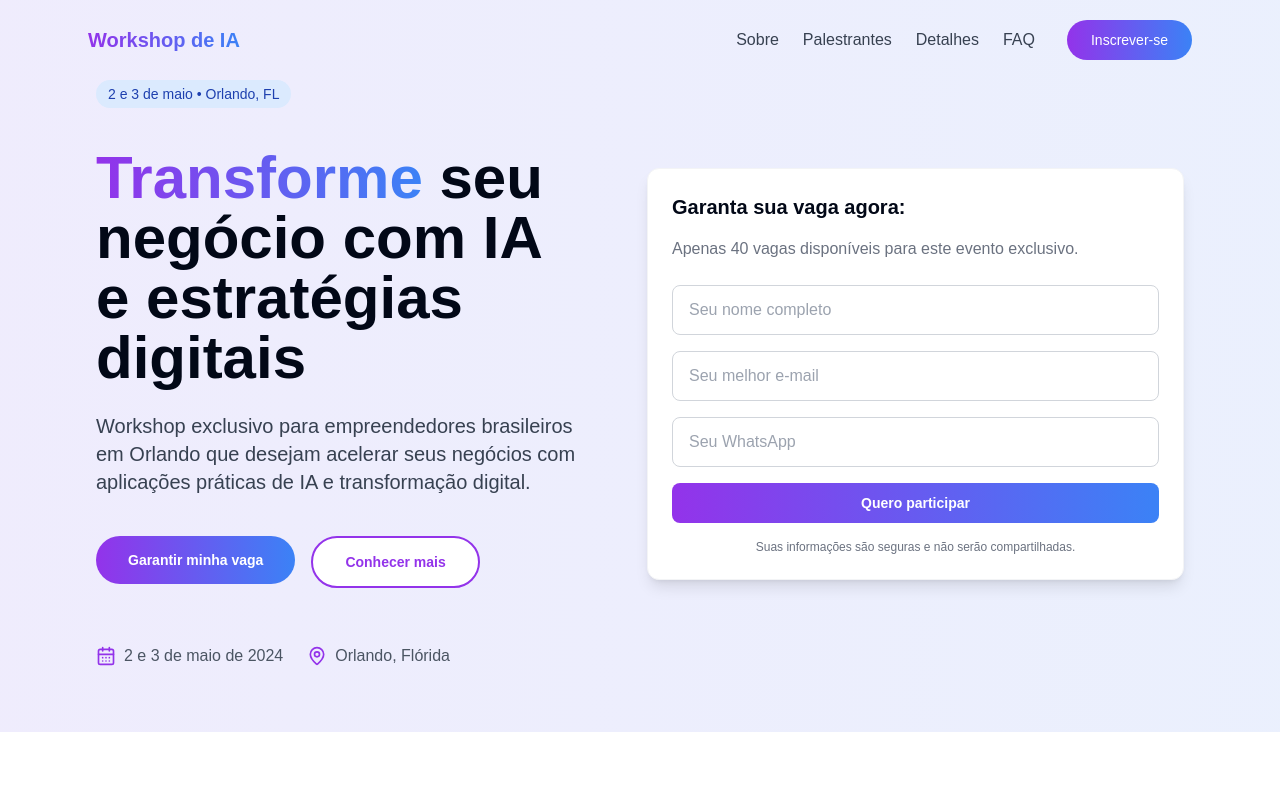
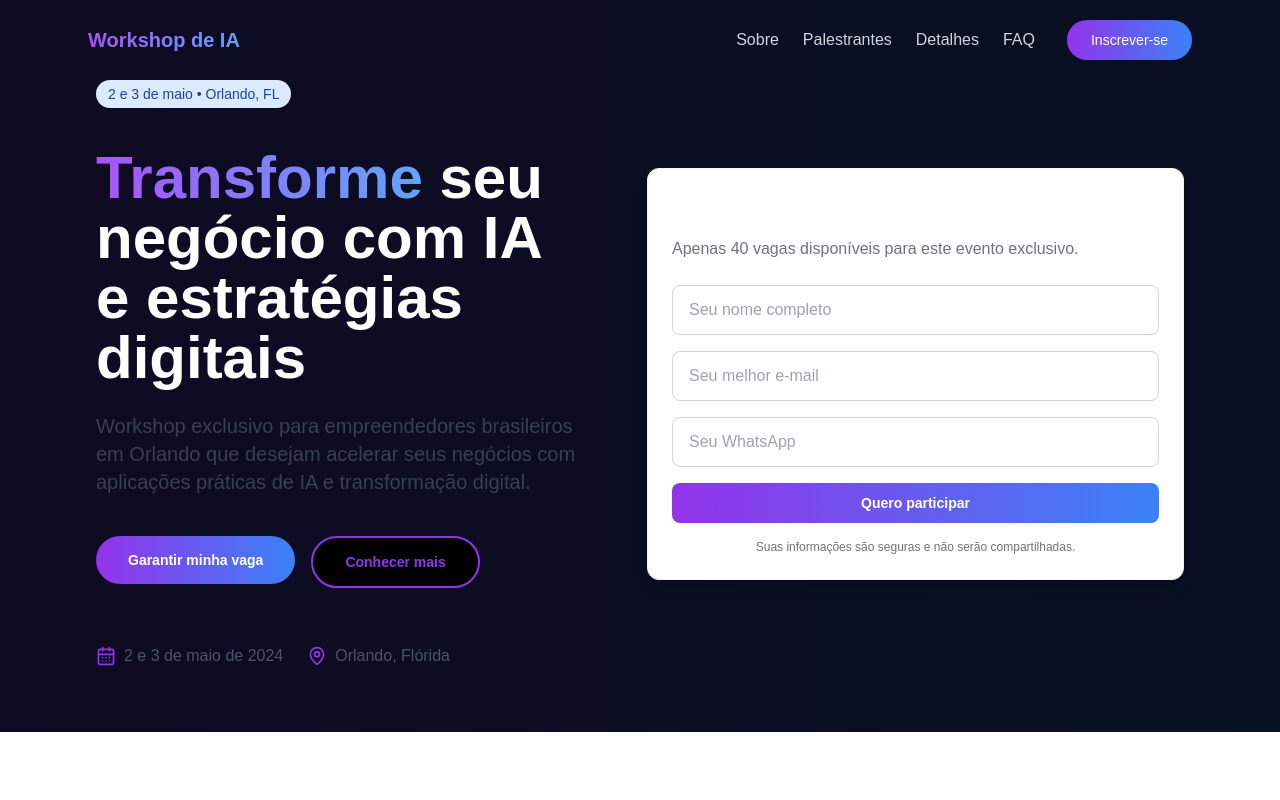
Before and after one commit to cacaogithu/imers, a React (Vite) app: page / in a window 1280 px wide. Shown: the top 800 px of the page. Built offline with nearby package versions, Linux system fonts and the light colour scheme.

Commit message:
Refactor: Apply dark mode styles
This commit refactors the application to use a dark mode theme, including a black background and white fonts.

```diff
--- a/index.html
+++ b/index.html
@@ -16,6 +16,12 @@
     <meta name="twitter:card" content="summary_large_image" />
     <meta name="twitter:site" content="@lovable_dev" />
     <meta name="twitter:image" content="https://lovable.dev/opengraph-image-p98pqg.png" />
+    <style>
+      body {
+        background-color: #000;
+        color: #fff;
+      }
+    </style>
   </head>
 
   <body>
--- a/src/components/CTASection.tsx
+++ b/src/components/CTASection.tsx
@@ -4,13 +4,13 @@ import { Button } from '@/components/ui/button';
 
 const CTASection = () => {
   return (
-    <div className="py-20 px-4 md:px-6 bg-white">
+    <div className="py-20 px-4 md:px-6 bg-black/50 backdrop-blur-sm">
       <div className="container mx-auto max-w-5xl">
         <div className="text-center">
-          <h2 className="text-3xl md:text-4xl font-bold mb-6">
+          <h2 className="text-3xl md:text-4xl font-bold mb-6 text-white">
             Pronto para <span className="gradient-text">transformar</span> seu negócio?
           </h2>
-          <p className="text-xl text-gray-600 max-w-2xl mx-auto mb-10">
+          <p className="text-xl text-gray-300 max-w-2xl mx-auto mb-10">
             As vagas são limitadas e esta é uma oportunidade única para aprender com os maiores especialistas em transformação digital e IA.
           </p>
 
@@ -18,7 +18,7 @@ const CTASection = () => {
             Garantir minha vaga agora
           </Button>
 
-          <p className="text-sm text-gray-500 mt-4">
+          <p className="text-sm text-gray-400 mt-4">
             Apenas 40 vagas disponíveis para este evento exclusivo.
           </p>
         </div>
--- a/src/components/Footer.tsx
+++ b/src/components/Footer.tsx
@@ -3,7 +3,7 @@ import React from 'react';
 
 const Footer = () => {
   return (
-    <footer className="bg-gray-900 text-gray-300 py-12 px-4 md:px-6">
+    <footer className="bg-black/80 text-gray-300 py-12 px-4 md:px-6 border-t border-gray-800">
       <div className="container mx-auto max-w-6xl">
         <div className="grid grid-cols-1 md:grid-cols-3 gap-8">
           <div>
@@ -27,7 +27,7 @@ const Footer = () => {
           </div>
         </div>
 
-        <div className="border-t border-gray-700 mt-8 pt-8 text-center">
+        <div className="border-t border-gray-800 mt-8 pt-8 text-center">
           <p>&copy; 2024 Workshop de IA e Transformação Digital. Todos os direitos reservados.</p>
         </div>
       </div>
--- a/src/components/Navbar.tsx
+++ b/src/components/Navbar.tsx
@@ -24,7 +24,7 @@ const Navbar = () => {
 
   return (
     <nav className={`fixed top-0 left-0 right-0 z-50 transition-all duration-300 ${
-      isScrolled ? 'bg-white shadow-md py-3' : 'bg-transparent py-5'
+      isScrolled ? 'bg-black/90 backdrop-blur-sm shadow-lg py-3' : 'bg-transparent py-5'
     }`}>
       <div className="container mx-auto max-w-6xl px-4 md:px-6">
         <div className="flex justify-between items-center">
@@ -37,10 +37,10 @@ const Navbar = () => {
           {/* Desktop Menu */}
           <div className="hidden md:flex items-center space-x-8">
             <div className="flex space-x-6">
-              <a href="#sobre" className="text-gray-700 hover:text-purple-600 font-medium">Sobre</a>
-              <a href="#palestrantes" className="text-gray-700 hover:text-purple-600 font-medium">Palestrantes</a>
-              <a href="#detalhes" className="text-gray-700 hover:text-purple-600 font-medium">Detalhes</a>
-              <a href="#faq" className="text-gray-700 hover:text-purple-600 font-medium">FAQ</a>
+              <a href="#sobre" className="text-gray-300 hover:text-purple-400 font-medium">Sobre</a>
+              <a href="#palestrantes" className="text-gray-300 hover:text-purple-400 font-medium">Palestrantes</a>
+              <a href="#detalhes" className="text-gray-300 hover:text-purple-400 font-medium">Detalhes</a>
+              <a href="#faq" className="text-gray-300 hover:text-purple-400 font-medium">FAQ</a>
             </div>
             <Button className="bg-gradient-to-r from-purple-600 to-blue-500 hover:from-purple-700 hover:to-blue-600 text-white rounded-full px-6">
               Inscrever-se
@@ -51,7 +51,7 @@ const Navbar = () => {
           <div className="md:hidden">
             <button
               onClick={() => setMobileMenuOpen(!mobileMenuOpen)}
-              className="text-gray-700"
+              className="text-gray-300"
             >
               {mobileMenuOpen ? <X size={24} /> : <Menu size={24} />}
             </button>
@@ -61,11 +61,11 @@ const Navbar = () => {
 
       {/* Mobile Menu */}
       {mobileMenuOpen && (
-        <div className="md:hidden bg-white border-t mt-3 py-4 px-4 space-y-4">
-          <a href="#sobre" className="block py-2 text-gray-700 hover:text-purple-600 font-medium">Sobre</a>
-          <a href="#palestrantes" className="block py-2 text-gray-700 hover:text-purple-600 font-medium">Palestrantes</a>
-          <a href="#detalhes" className="block py-2 text-gray-700 hover:text-purple-600 font-medium">Detalhes</a>
-          <a href="#faq" className="block py-2 text-gray-700 hover:text-purple-600 font-medium">FAQ</a>
+        <div className="md:hidden bg-black/90 backdrop-blur-sm border-t border-gray-800 mt-3 py-4 px-4 space-y-4">
+          <a href="#sobre" className="block py-2 text-gray-300 hover:text-purple-400 font-medium">Sobre</a>
+          <a href="#palestrantes" className="block py-2 text-gray-300 hover:text-purple-400 font-medium">Palestrantes</a>
+          <a href="#detalhes" className="block py-2 text-gray-300 hover:text-purple-400 font-medium">Detalhes</a>
+          <a href="#faq" className="block py-2 text-gray-300 hover:text-purple-400 font-medium">FAQ</a>
           <Button className="w-full bg-gradient-to-r from-purple-600 to-blue-500 hover:from-purple-700 hover:to-blue-600 text-white rounded-full px-6">
             Inscrever-se
           </Button>
--- a/src/index.css
+++ b/src/index.css
@@ -7,82 +7,43 @@
 
 @layer base {
   :root {
-    --background: 0 0% 100%;
-    --foreground: 222.2 84% 4.9%;
+    --background: 0 0% 0%;
+    --foreground: 0 0% 100%;
 
-    --card: 0 0% 100%;
-    --card-foreground: 222.2 84% 4.9%;
+    --card: 0 0% 5%;
+    --card-foreground: 0 0% 100%;
 
-    --popover: 0 0% 100%;
-    --popover-foreground: 222.2 84% 4.9%;
+    --popover: 0 0% 5%;
+    --popover-foreground: 0 0% 100%;
 
     --primary: 246 80% 60%;
     --primary-foreground: 210 40% 98%;
 
     --secondary: 217 100% 60%;
-    --secondary-foreground: 222.2 47.4% 11.2%;
+    --secondary-foreground: 0 0% 100%;
 
-    --muted: 210 40% 96.1%;
-    --muted-foreground: 215.4 16.3% 46.9%;
+    --muted: 240 10% 15%;
+    --muted-foreground: 240 5% 75%;
 
-    --accent: 210 40% 96.1%;
-    --accent-foreground: 222.2 47.4% 11.2%;
+    --accent: 217 100% 10%;
+    --accent-foreground: 0 0% 100%;
 
     --destructive: 0 84.2% 60.2%;
     --destructive-foreground: 210 40% 98%;
 
-    --border: 214.3 31.8% 91.4%;
-    --input: 214.3 31.8% 91.4%;
-    --ring: 222.2 84% 4.9%;
+    --border: 240 10% 20%;
+    --input: 240 10% 20%;
+    --ring: 240 5% 75%;
 
     --radius: 0.5rem;
 
-    --sidebar-background: 0 0% 98%;
-    --sidebar-foreground: 240 5.3% 26.1%;
-    --sidebar-primary: 240 5.9% 10%;
-    --sidebar-primary-foreground: 0 0% 98%;
-    --sidebar-accent: 240 4.8% 95.9%;
-    --sidebar-accent-foreground: 240 5.9% 10%;
-    --sidebar-border: 220 13% 91%;
-    --sidebar-ring: 217.2 91.2% 59.8%;
-  }
-
-  .dark {
-    --background: 222.2 84% 4.9%;
-    --foreground: 210 40% 98%;
-
-    --card: 222.2 84% 4.9%;
-    --card-foreground: 210 40% 98%;
-
-    --popover: 222.2 84% 4.9%;
-    --popover-foreground: 210 40% 98%;
-
-    --primary: 246 70% 50%;
-    --primary-foreground: 210 40% 98%;
-
-    --secondary: 217 100% 50%;
-    --secondary-foreground: 210 40% 98%;
-
-    --muted: 217.2 32.6% 17.5%;
-    --muted-foreground: 215 20.2% 65.1%;
-
-    --accent: 217.2 32.6% 17.5%;
-    --accent-foreground: 210 40% 98%;
-
-    --destructive: 0 62.8% 30.6%;
-    --destructive-foreground: 210 40% 98%;
-
-    --border: 217.2 32.6% 17.5%;
-    --input: 217.2 32.6% 17.5%;
-    --ring: 212.7 26.8% 83.9%;
-
-    --sidebar-background: 240 5.9% 10%;
-    --sidebar-foreground: 240 4.8% 95.9%;
-    --sidebar-primary: 224.3 76.3% 48%;
-    --sidebar-primary-foreground: 0 0% 100%;
-    --sidebar-accent: 240 3.7% 15.9%;
-    --sidebar-accent-foreground: 240 4.8% 95.9%;
-    --sidebar-border: 240 3.7% 15.9%;
+    --sidebar-background: 0 0% 10%;
+    --sidebar-foreground: 240 5% 85%;
+    --sidebar-primary: 240 5.9% 90%;
+    --sidebar-primary-foreground: 0 0% 10%;
+    --sidebar-accent: 240 10% 20%;
+    --sidebar-accent-foreground: 240 5% 85%;
+    --sidebar-border: 240 10% 20%;
     --sidebar-ring: 217.2 91.2% 59.8%;
   }
 }
@@ -99,9 +60,17 @@
 }
 
 .gradient-text {
-  @apply bg-gradient-to-r from-purple-600 to-blue-500 text-transparent bg-clip-text;
+  @apply bg-gradient-to-r from-purple-500 to-blue-400 text-transparent bg-clip-text;
 }
 
 .hero-gradient {
-  background: linear-gradient(90deg, rgba(98,70,234,0.1) 0%, rgba(55,107,237,0.1) 100%);
+  background: linear-gradient(90deg, rgba(98,70,234,0.15) 0%, rgba(55,107,237,0.15) 100%);
 }
+
+.dark-card {
+  @apply bg-black/40 backdrop-blur-sm border border-gray-800 rounded-xl;
+}
+
+.dark-section {
+  @apply bg-black/80;
+}
--- a/src/pages/Index.tsx
+++ b/src/pages/Index.tsx
@@ -11,7 +11,7 @@ import Footer from '@/components/Footer';
 
 const Index = () => {
   return (
-    <div className="min-h-screen bg-white">
+    <div className="min-h-screen bg-black text-white">
       <Navbar />
 
       <main>
```
